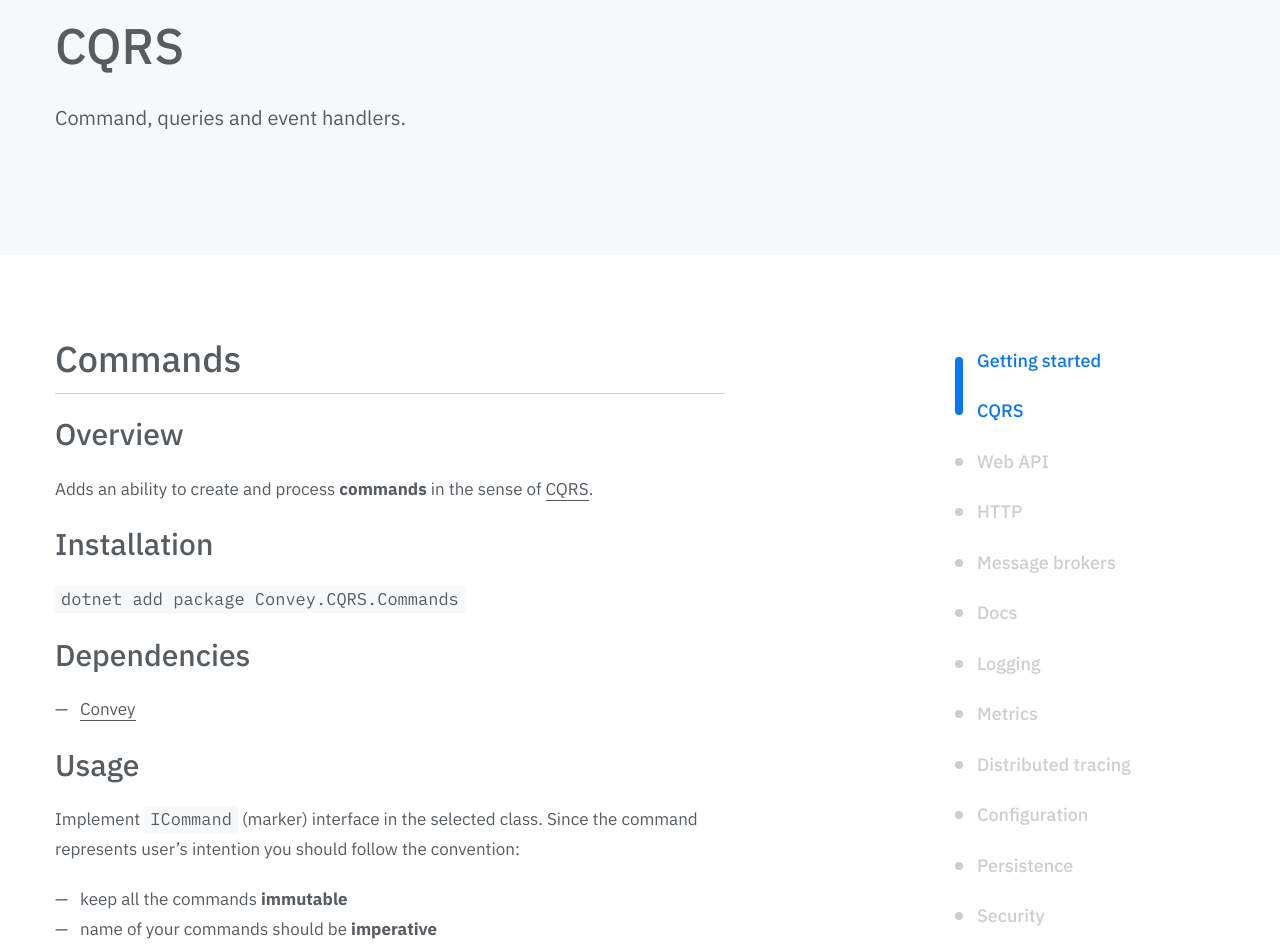
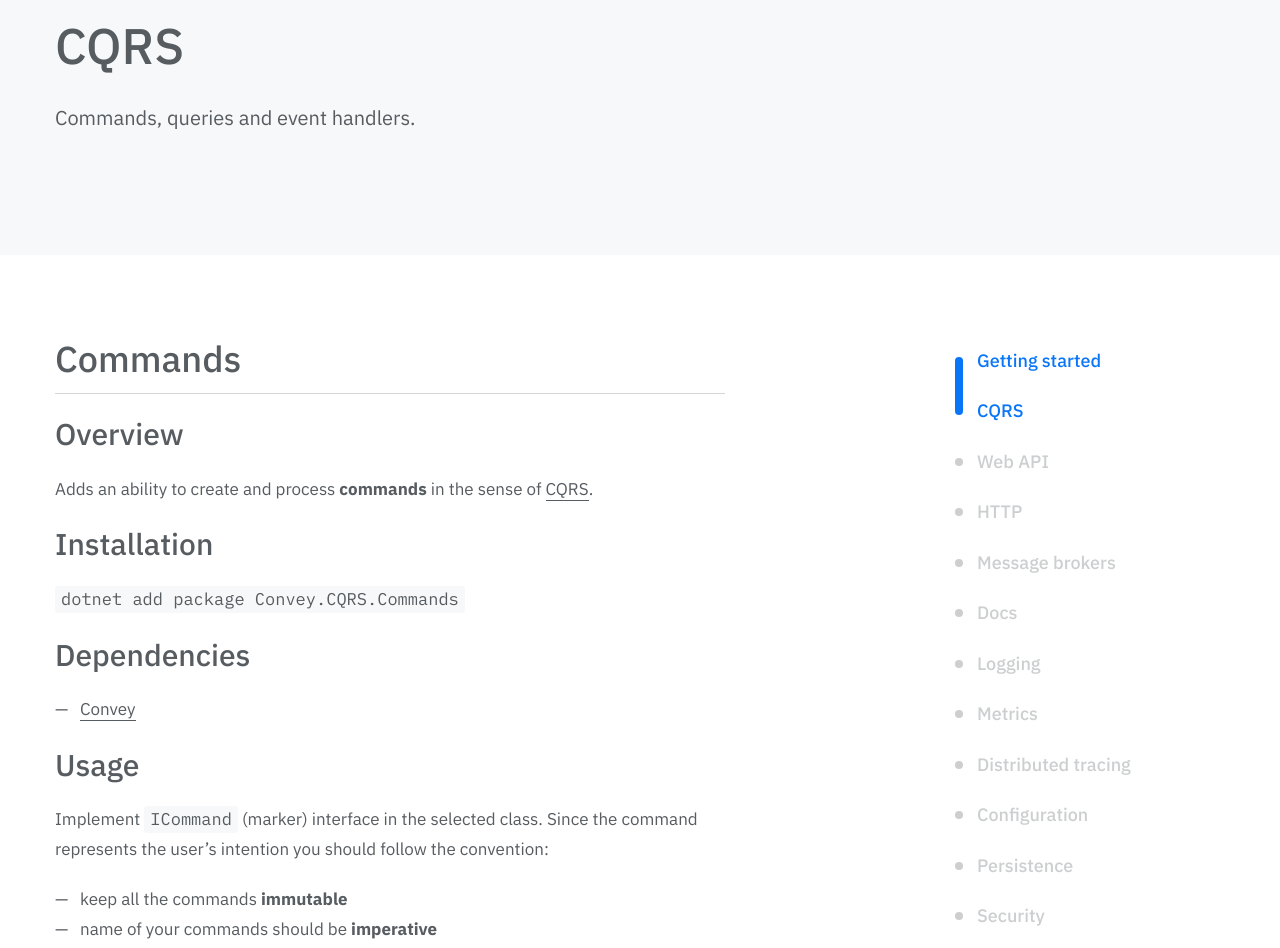
Before and after one commit to convey-stack/convey-stack.github.io, a Jekyll site: the page built from _documentation/CQRS.md, in a window 1280 px wide and 1400 px high. Shown: the part 148-1096 px from the top of the window. Built offline with Jekyll 4.4.1, drawn with Linux system fonts in a browser that asks for light colours; some web fonts are replaced; some of the changed text lies outside the part shown.

Commit message:
Fixed typos

````diff
--- a/_documentation/CQRS.md
+++ b/_documentation/CQRS.md
@@ -1,13 +1,13 @@
 ---
 title: CQRS
-description: Command, queries and event handlers.
+description: Commands, queries and event handlers.
 keywords:
 order: 1
 comments: false
 
 hero:
     title: CQRS
-    text: Command, queries and event handlers.
+    text: Commands, queries and event handlers.
 ---
 
 
@@ -22,7 +22,7 @@ Adds an ability to create and process **commands** in the sense of [CQRS](https:
 * [Convey](https://www.nuget.org/packages/Convey)
 
 ### Usage
-Implement ``ICommand`` (marker) interface in the selected class. Since the command represents user's intention you should follow the convention:
+Implement ``ICommand`` (marker) interface in the selected class. Since the command represents the user's intention you should follow the convention:
 
 * keep all the commands **immutable**
 * name of your commands should be **imperative**
@@ -195,7 +195,7 @@ Adds ability to create and process **events** in the sense of [CQRS](https://mar
 Implement ``IEvent`` or ``IRejectedEvent`` (marker) interface in the selected class. Since the event represents something that already happened, you should follow the convention:
 
 * keep all the events **immutable**
-* name of your events should kept in **past tense**
+* name of your events should kept in the **past tense**
 
 ```csharp
 public class AccountCreated : IEvent
````
Also changed, not shown: other parts of _documentation/CQRS.md (+1 -1 lines).
